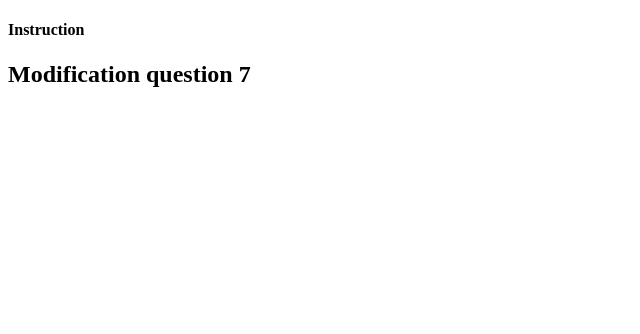
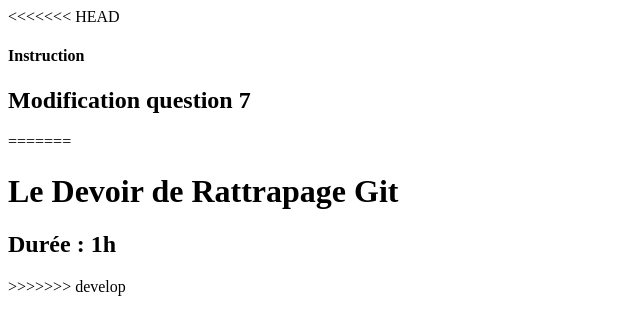
Before and after one commit to OLAITAN241/depotgit, a plain HTML site: page index.html in a window 1280 px wide. Shown: the whole page, without its empty margins (0-640 px from the left). Drawn offline with Linux system fonts and the light colour scheme.

Commit message:
Add files via upload

```diff
--- a/index.html
+++ b/index.html
@@ -7,7 +7,14 @@
     <title>Document</title>
 </head>
 <body>
+<<<<<<< HEAD
     <h4>Instruction</h4>
     <h2>Modification question 7</h2>
 </body>
 </html>
+=======
+    <h1>Le Devoir de Rattrapage Git</h1>
+    <h2>Durée : 1h</h2>
+</body>
+</html>
+>>>>>>> develop
```
Also changed, not shown: reponses.txt (added), 1 other file.
